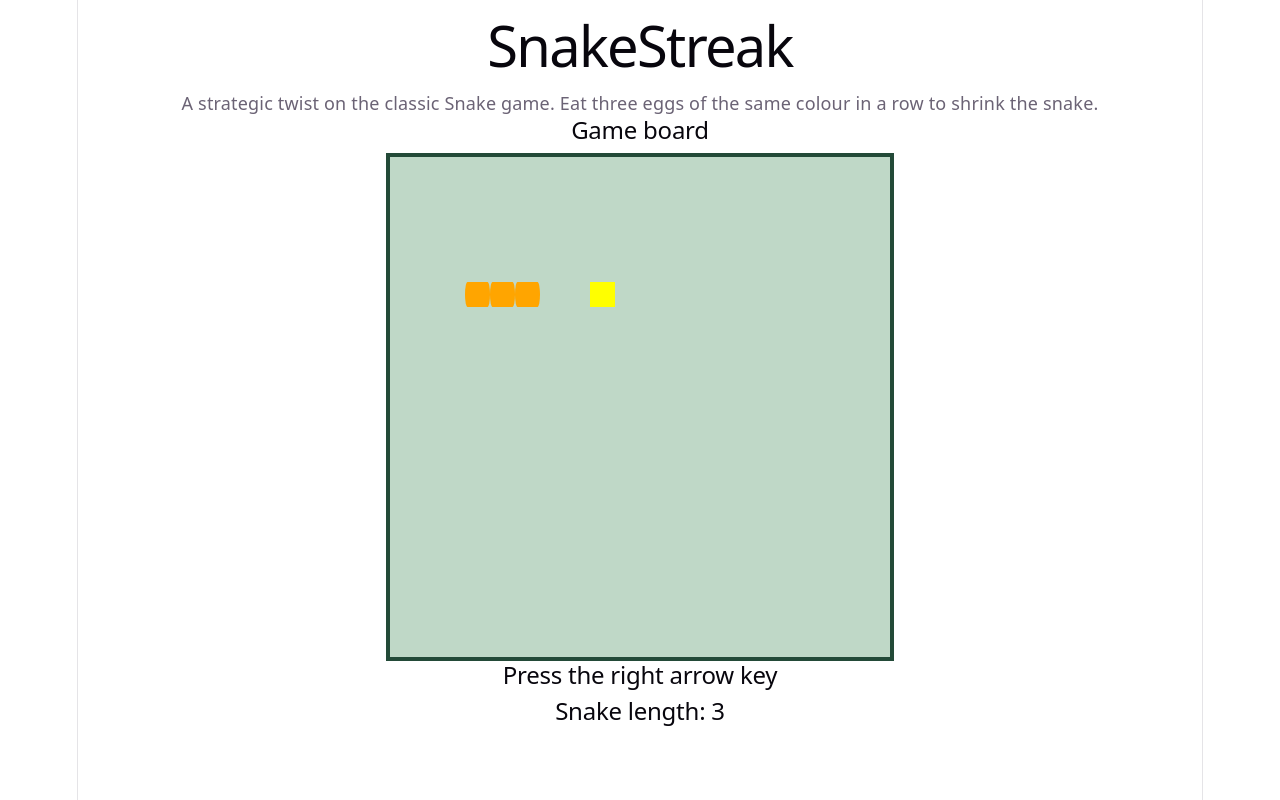
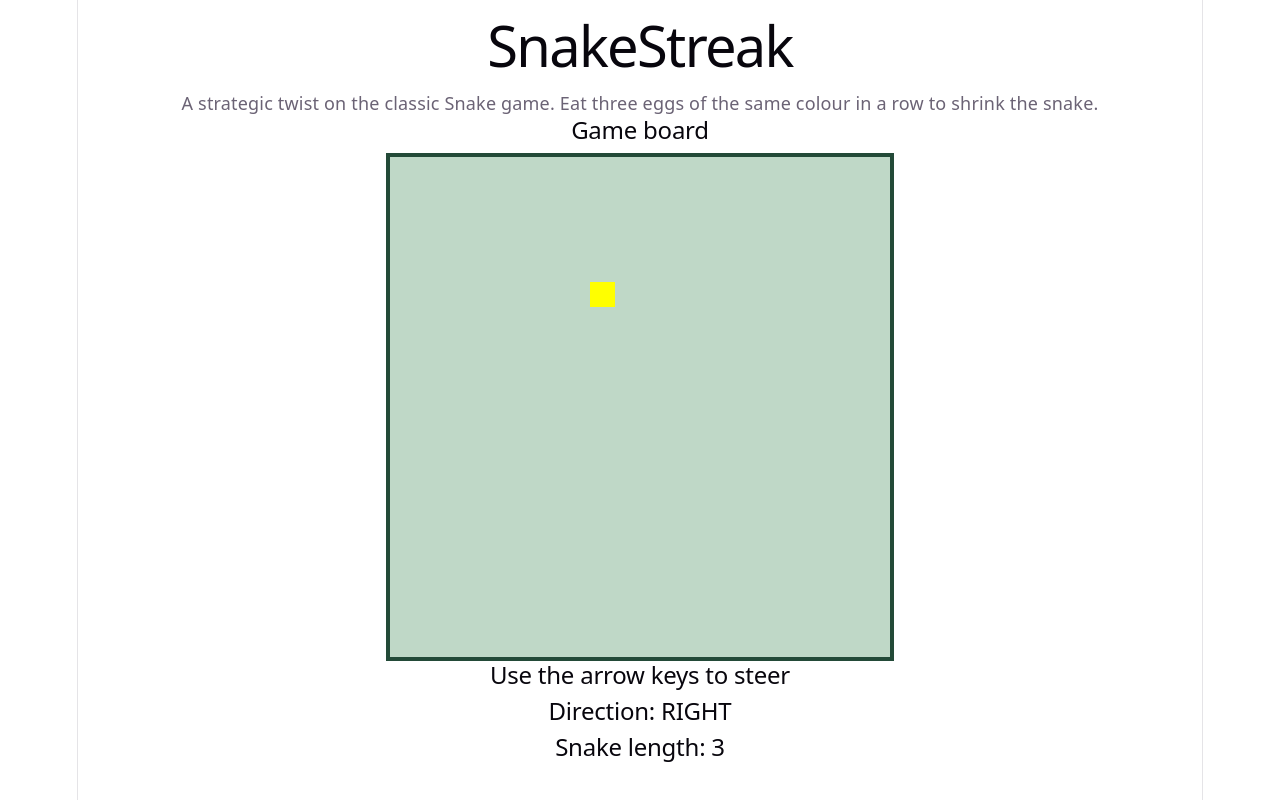
Before and after one commit to Cathy-5/SnakeStreak, a React (Vite) app: page / in a window 1280 px wide. Built offline with nearby package versions, Linux system fonts and the light colour scheme.

Commit message:
make snake move automatically

```diff
--- a/src/App.jsx
+++ b/src/App.jsx
@@ -4,53 +4,66 @@ import { useState, useEffect } from 'react'
 
 function App() {
 
+  // The first segment is the head, each pair is [column, row].
   const [segments, setSegments] = useState([[5, 5],
         [4, 5],
         [3, 5]]);
 
-  const [food, setFood] = useState([[8, 5]]);
+  const [food] = useState([[8, 5]]);
+  const [direction, setDirection] = useState('RIGHT');
 
-  // Hanlde key down
-  const handleKeyDown = (event) => {
-    // Go right
-    if (event.key === 'ArrowRight') {
-      setSegments((prevSegments) => {
-        const head = prevSegments[0];
-        const newHead = [head[0] + 1, head[1]];
+  // Keyboard input changes directionm the timer below moves the snake.
+  useEffect(() => {
+    const handleKeyDown = (event) => {
+      const nextDirections = {
+        ArrowRight: 'RIGHT',
+        ArrowLeft: 'LEFT',
+        ArrowUp: 'UP',
+        ArrowDown: 'DOWN',
+      };
+      const nextDirection = nextDirections[event.key];
 
-        return [newHead, ...prevSegments.slice(0, -1)];
-      });
-    }
+      if (!nextDirection) return;
 
-    // Go left
-    if (event.key == 'ArrowLeft') {
-      setSegments((prevSegments) => {
-        const head = prevSegments[0];
-        const newHead = [head[0] - 1, head[1]];
+      event.preventDefault();
 
-        return [newHead, ...prevSegments.slice(0, -1)];
-      });
-    }
+      const reverseDirections = {
+        RIGHT: 'LEFT',
+        LEFT: 'RIGHT',
+        UP: 'DOWN',
+        DOWN: 'UP',
+      };
 
-    // Go up
-    if (event.key == 'ArrowUp') {
-      setSegments((prevSegments) => {
-        const head = prevSegments[0];
-        const newHead = [head[0], head[1] - 1];
+      if (nextDirection !== reverseDirections[direction]) {
+        setDirection(nextDirection);
+      }
+    };
 
-        return [newHead, ...prevSegments.slice(0, -1)];
-      });
-    }
-
-  };
-
-  useEffect(() => {
     window.addEventListener('keydown', handleKeyDown);
 
     return () => {
       window.removeEventListener('keydown', handleKeyDown);
     };
-  }, []);
+  }, [direction]);
+
+  // Move one grid cell at a fixed interval and remove the old tail.
+  useEffect(() => {
+    const timer = setInterval(() => {
+      setSegments((prevSegments) => {
+        const head = prevSegments[0];
+        let newHead;
+
+        if (direction === 'RIGHT') newHead = [head[0] + 1, head[1]];
+        if (direction === 'LEFT') newHead = [head[0] - 1, head[1]];
+        if (direction === 'UP') newHead = [head[0], head[1] - 1];
+        if (direction === 'DOWN') newHead = [head[0], head[1] + 1];
+
+        return [newHead, ...prevSegments.slice(0, -1)];
+      });
+    }, 250);
+
+    return () => clearInterval(timer);
+  }, [direction]);
 
 
   return (
@@ -59,7 +72,8 @@ function App() {
     <p>A strategic twist on the classic Snake game. Eat three eggs of the same colour in a row to shrink the snake.</p>
     <div >
       <GameBoard segments={segments} food={food} />
-      <h2>Press the right arrow key</h2>
+      <h2>Use the arrow keys to steer</h2>
+      <h2>Direction: {direction}</h2>
       <h2>Snake length: {segments.length}</h2>
     </div>
   </main>
```
